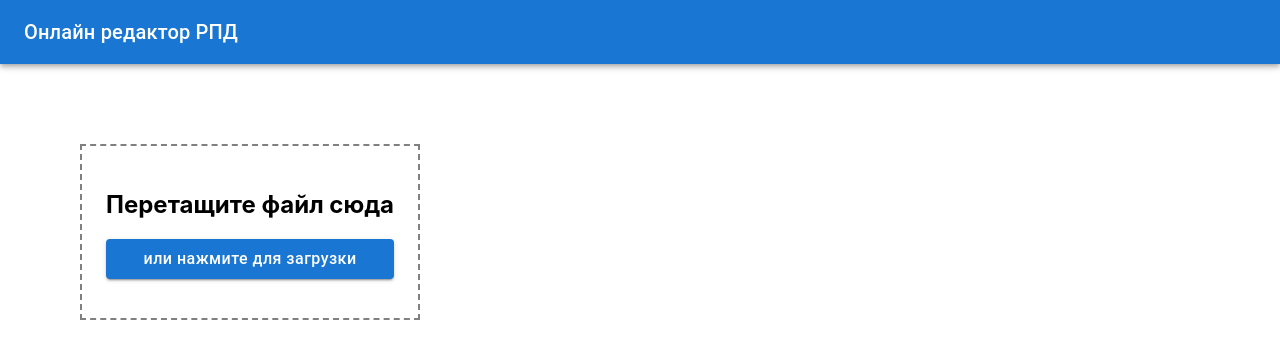
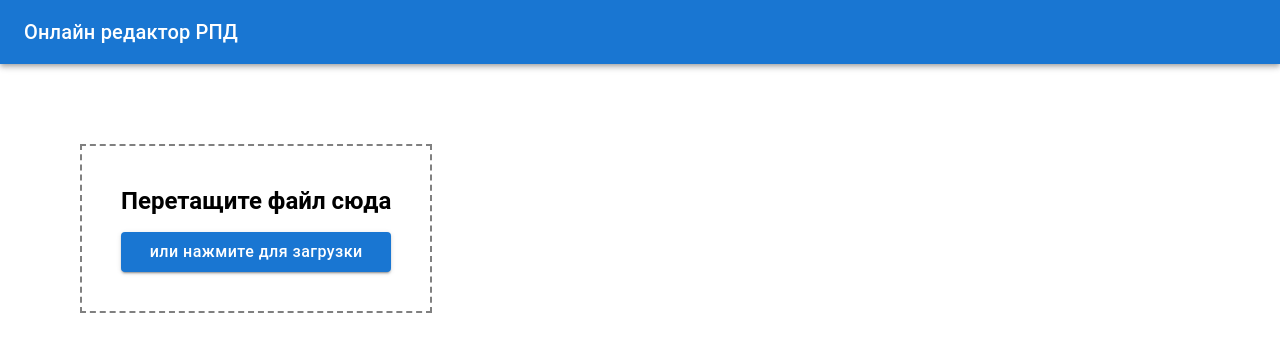
Before and after one commit to ElenaBakova/DWP-Editor, a React (Create React App) app in the folder front/: page / in a window 1280 px wide. Shown: the top 358 px of the page. Built offline with nearby package versions, Linux system fonts and the light colour scheme.

Commit message:
Amended margins

```diff
--- a/front/src/components/TextValidationPage.tsx
+++ b/front/src/components/TextValidationPage.tsx
@@ -61,8 +61,10 @@ export const TextValidationPage = React.memo(() => {
         }}
         >
             <DropZone onDragStateChange={onDragStateChange} onFilesDrop={onFilesDrop}>
-                <h2>Перетащите файл сюда</h2>
-
+                <Typography align={"center"} variant={"h5"}
+                            style={{fontWeight: 600, margin: '15px', marginBottom: '0px'}}>
+                    Перетащите файл сюда
+                </Typography>
                 <div>
                     <span>{files.length > 0 ? files[0].name : ""}</span>{' '}
                 </div>
@@ -70,7 +72,7 @@ export const TextValidationPage = React.memo(() => {
             <Button
                 variant="contained"
                 component="label"
-                style={{textTransform: 'none', fontSize: 'medium', marginBottom: '15px'}}
+                style={{textTransform: 'none', fontSize: 'medium', margin: '15px'}}
             >
                 или нажмите для загрузки
                 <input ref={fileRef} hidden type="file" accept={acceptedFormats} onChange={handleFileSelect}/>
@@ -80,7 +82,7 @@ export const TextValidationPage = React.memo(() => {
                 <Button
                     variant="contained"
                     component="label"
-                    style={{textTransform: 'none', fontSize: 'medium', marginBottom: '15px'}}
+                    style={{textTransform: 'none', fontSize: 'medium', margin: '15px', marginTop: '0px'}}
                     onClick={handleClick}>
                     Загрузить
                 </Button>
```
